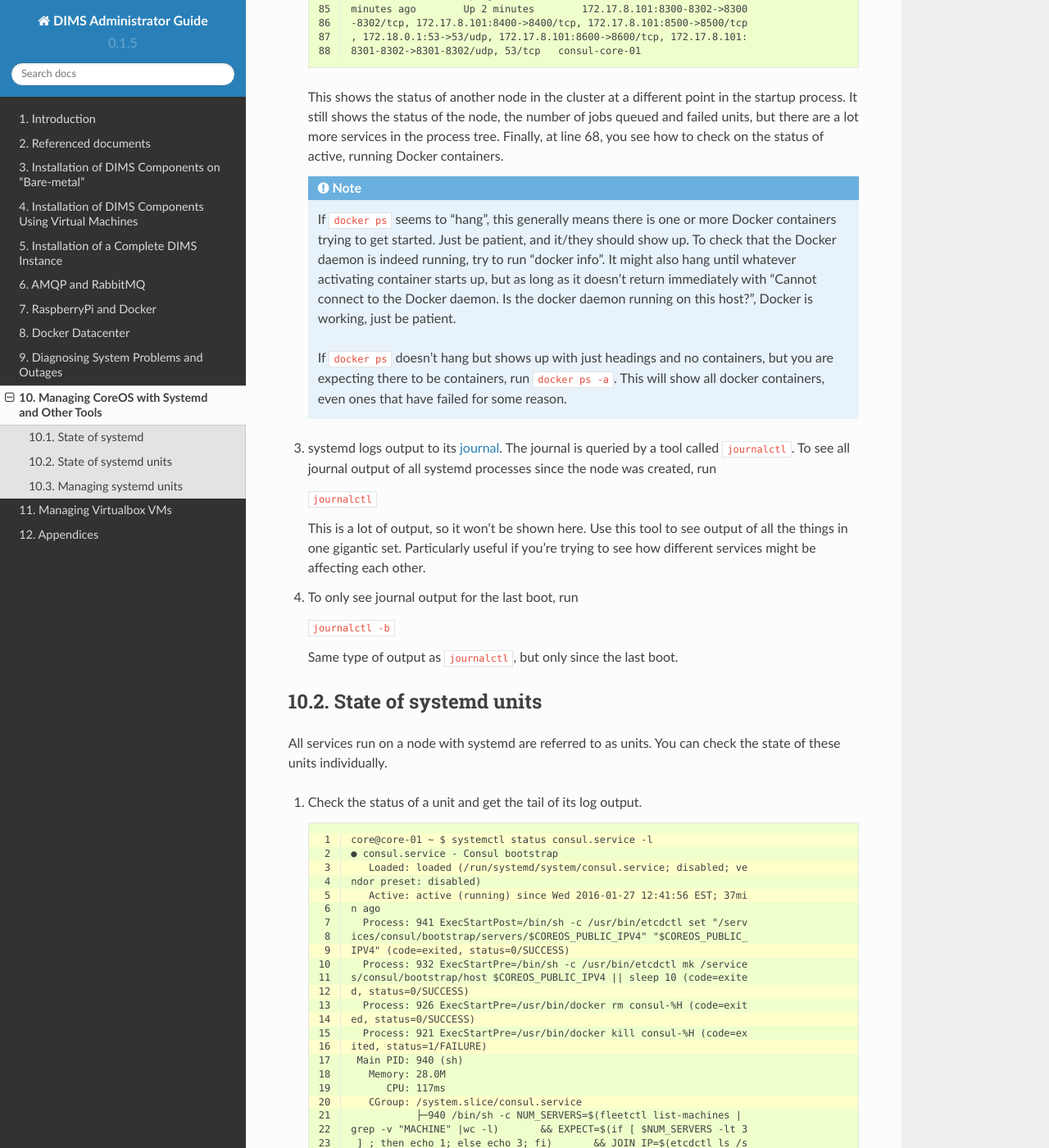
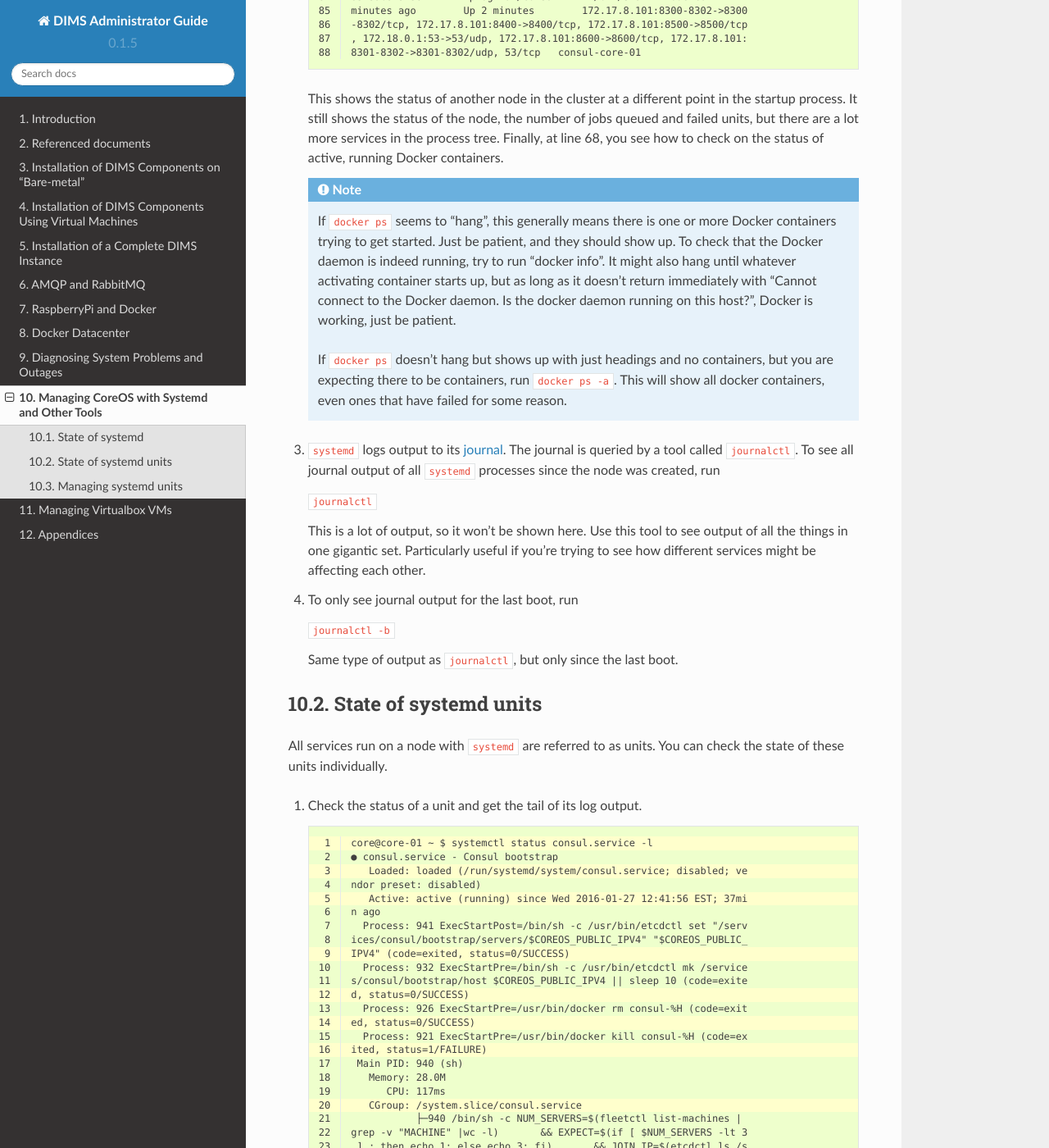
Before and after one commit to uw-dims/dims-adminguide, a Sphinx documentation site: the page built from docs/source/managecoreossystemd.rst, in a window 1280 px wide and 1400 px high, scrolled down 5242 px. Shown: the whole window at 82% size. Built offline with Sphinx 7.4.7 and the Read the Docs theme 2.0.0, drawn with Linux system fonts in a browser that asks for light colours; some of the changed text lies outside the part shown.

Commit message:
Updates to docs to smooth style, make them more accurate and complete, conform them to DIMS formatting, etc.

```diff
--- a/docs/source/installingdimsinstance.rst
+++ b/docs/source/installingdimsinstance.rst
@@ -3,7 +3,7 @@
 Installation of a Complete DIMS Instance
 ========================================
 
-The Distributred Incident Management System (DIMS) is a system comprised of
+The Distributed Incident Management System (DIMS) is a system comprised of
 many sub-systems. That is to say, there are many inter-related and
 inter-dependent services that work together to provide a coherent whole which
 is called a *DIMS instance*. These subsytems may be provided by daemons running
--- a/docs/source/managecoreossystemd.rst
+++ b/docs/source/managecoreossystemd.rst
@@ -9,7 +9,7 @@
 
 CoreOS uses `systemd`_ as both a system and service manager and
 as an init system. The tool `systemctl`_ has many commands
-which allow a user to look at and control the state of systemd.
+which allow a user to look at and control the state of ``systemd``.
 
 This is by no means an exhaustive list or description of the
 potential of any of the tools described here, merely an overview
@@ -25,7 +25,7 @@
 State of systemd
 ----------------
 
-There are a few ways to check on the state of systemd, as a whole system.
+There are a few ways to check on the state of ``systemd``, as a whole system.
 
 #. Check all running units and their state on a node at once.
 
@@ -62,7 +62,7 @@
 
       If ``docker ps`` seems to "hang", this generally means there is one
       or more Docker containers trying to get started. Just be patient,
-      and it/they should show up. To check that the Docker daemon is
+      and they should show up. To check that the Docker daemon is
       indeed running, try to run "docker info". It might also hang until
       whatever activating container starts up, but as long as it doesn't
       return immediately with "Cannot connect to the Docker daemon. Is the
@@ -76,8 +76,8 @@
 
    ..
 
-#. systemd logs output to its `journal`_. The journal is queried by a tool called
-   ``journalctl``. To see all journal output of all systemd processes since the
+#. ``systemd`` logs output to its `journal`_. The journal is queried by a tool called
+   ``journalctl``. To see all journal output of all ``systemd`` processes since the
    node was created, run
 
    ``journalctl``
@@ -99,7 +99,7 @@
 State of systemd units
 ----------------------
 
-All services run on a node with systemd are referred to as units. You can
+All services run on a node with ``systemd`` are referred to as units. You can
 check the state of these units individually.
 
 #. Check the status of a unit and get the tail of its log output.
@@ -114,22 +114,22 @@
    state as well as from what unit file location a unit is run. Unit
    files can be placed in multiple locations, and they are run according
    to a hierarchy, but the file shown by here (line 3) is the one that
-   systemd actually runs.
+   ``systemd`` actually runs.
 
    This command also shows the status of any commands used in the
-   stopping or starting of a service (i.e., all the ExecStart* or
-   ExecStop* directives in a unit file). See lines 9, 12, 14, 16. This
-   is particularly useful if you have Exec* directives that could be
+   stopping or starting of a service (i.e., all the ``ExecStart*`` or
+   ``ExecStop*`` directives in a unit file). See lines 9, 12, 14, 16. This
+   is particularly useful if you have ``Exec*`` directives that could be
    the cause of a unit failure.
 
-   The command run from the ExecStart directive is shown, starting at
+   The command run from the ``ExecStart`` directive is shown, starting at
    line 20.
 
    Finally, this command gives essentially the tail of the service's
    journal output. As you can see at line 57, a Consul leader was
    elected!
 
-#. To see the unit file systemd runs, run
+#. To see the unit file ``systemd`` runs, run
 
    .. literalinclude:: sysunitcat.txt
       :emphasize-lines: 1, 2, 3, 8, 40
@@ -156,7 +156,7 @@
 
    ``systemctl edit --full consul.service``
 
-#. systemd unit files have many `directives`_ used to configure the
+#. ``systemd`` unit files have many `directives`_ used to configure the
    units. Some of these are set or have defaults that you may not be
    aware of. To see a list of the directives for a given unit and
    what these directives are set to, run
@@ -206,7 +206,7 @@
 
    .. note::
 
-      The name of the systemd service and the name of the Docker
+      The name of the ``systemd`` service and the name of the Docker
       container might NOT be the same. They *can* be the same.
       However, if, as in this example, you name your service
       "foo" so the service is "foo.service", and you name your
--- a/docs/source/rabbitmq.rst
+++ b/docs/source/rabbitmq.rst
@@ -50,7 +50,7 @@
 ----------------------------
 
 `RabbitMQ`_ is started/stopped/restarted/queried for status just like any other
-Ubuntu service using the ``service`` command as root. It's configuration files
+Ubuntu service using the ``service`` command as root. Its configuration files
 and settings are found in ``/etc/rabbitmq`` and
 ``/etc/default/rabbitmq-server``, and its log files in ``/var/log/rabbitmq/``.
 
```
Also changed, not shown: other parts of docs/source/rabbitmq.rst (+1 -1 lines).
